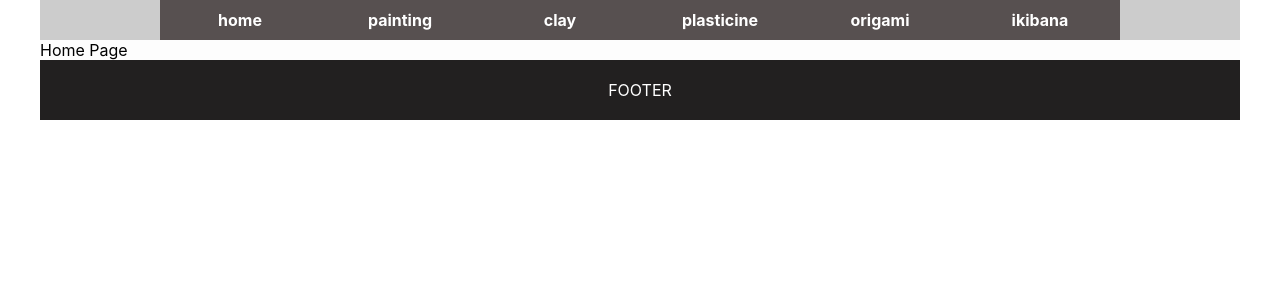
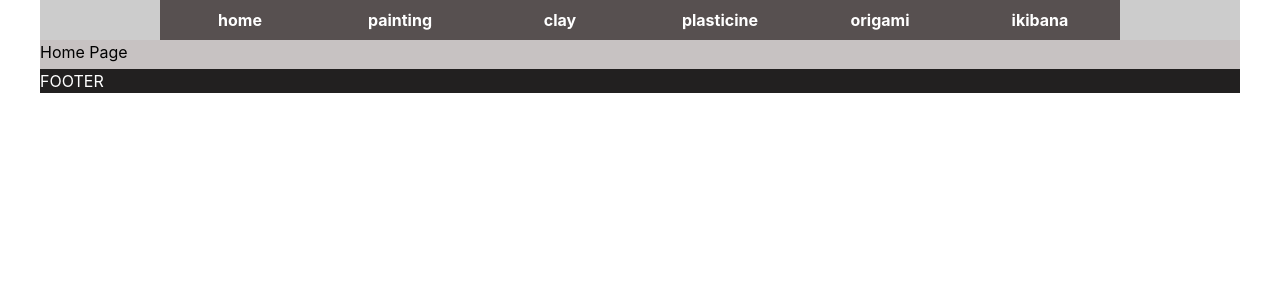
Before and after one commit to rRaijin/JackDaniels, a React (Create React App) app in the folder front-end/: page / in a window 1280 px wide. Shown: the top 300 px of the page. Built offline with nearby package versions, Linux system fonts and the light colour scheme.

Commit message:
reinstall npm & tailwind

```diff
--- /dev/null
+++ b/front-end/postcss.config.js
@@ -0,0 +1,6 @@
+module.exports = {
+  plugins: {
+    tailwindcss: {},
+    autoprefixer: {},
+  },
+}
--- a/front-end/src/App.tsx
+++ b/front-end/src/App.tsx
@@ -29,7 +29,7 @@ const App = () => {
                     <Route path='/ikibana' element={<Icibana />} />
                 </Routes>
                 <footer>
-                    <p style={{textAlign: 'center', padding: '20px'}}>FOOTER</p>
+                    <p className='mt-5'>FOOTER</p>
                 </footer>
             </Router>
         </div>
--- a/front-end/src/components/Picture.tsx
+++ b/front-end/src/components/Picture.tsx
@@ -10,10 +10,16 @@ const Picture = (props: IPictureProps) => {
     const { item } = props;
 
     return (
-        <img
-            src={`/pictures/${item.pictureFolder}/${item.pictureName}`}
-            className='w-full'
-            alt={item.pictureName}/>
+        <React.Fragment>
+            {
+                item ?
+                <img
+                    src={`/pictures/${item.pictureFolder}/${item.pictureName}`}
+                    className='w-full'
+                    alt={item.pictureName}/> :
+                <></>
+            }
+        </React.Fragment>
     );
 };
 
--- a/front-end/src/index.css
+++ b/front-end/src/index.css
@@ -1,3 +1,8 @@
+@tailwind base;
+@tailwind components;
+@tailwind utilities;
+
+
 body {
   margin: 0;
   font-family: -apple-system, BlinkMacSystemFont, 'Segoe UI', 'Roboto', 'Oxygen',
@@ -20,15 +25,15 @@ footer > p {
     color:white;
 }
 
-p {
+/* p {
     margin: 0;
-}
+} */
 
-main {
+/* main {
     margin: 0;
     padding: 0;
     background: rgb(253, 253, 253);
-}
+} */
 
 
 /* layout css */
--- a/front-end/src/pages/Clay.tsx
+++ b/front-end/src/pages/Clay.tsx
@@ -29,7 +29,7 @@ const Clay = () => {
     }, [dataFetched]);
 
     return (
-        <div className=''>
+        <div className='mt-5'>
             <PreloadedList
                 dataFetched={dataFetched}
                 errorMsg={errorMsg}
@@ -39,5 +39,314 @@ const Clay = () => {
     );
 };
 
+export default Clay;
 
-export default Clay;
+
+// colors: colors,
+
+//   screens: {
+//       'sm': '576px',
+//       'md': '768px',
+//       'lg': '992px',
+//       'xl': '1200px'
+//   },
+
+//   fonts: {
+//       // 'sans': [
+//       //     'system-ui',
+//       //     'BlinkMacSystemFont',
+//       //     '-apple-system',
+//       //     'Segoe UI',
+//       //     'Roboto',
+//       //     'Oxygen',
+//       //     'Ubuntu',
+//       //     'Cantarell',
+//       //     'Fira Sans',
+//       //     'Droid Sans',
+//       //     'Helvetica Neue',
+//       //     'sans-serif',
+//       // ],
+//       'serif': [
+//           'Montserrat',
+//           'sans-serif',
+//           'Constantia',
+//           'Lucida Bright',
+//           'Lucidabright',
+//           'Lucida Serif',
+//           'Lucida',
+//           'DejaVu Serif',
+//           'Bitstream Vera Serif',
+//           'Liberation Serif',
+//           'Georgia',
+//           'serif',
+//       ],
+//       // 'mono': [
+//       //     'Menlo',
+//       //     'Monaco',
+//       //     'Consolas',
+//       //     'Liberation Mono',
+//       //     'Courier New',
+//       //     'monospace',
+//       // ]
+//   },
+
+//   textSizes: {
+//       'xs': '12px',
+//       'sm': '14px',
+//       'base': '16px',
+//       'lg': '18px',
+//       'xl': '20px',
+//       '2xl': '24px',
+//       '3xl': '30px',
+//       '4xl': '36px',
+//       '5xl': '48px',
+//       '6xl': '60px'
+//   },
+
+//   fontWeights: {
+//       // 'hairline': 100,
+//       // 'thin': 200,
+//       // 'light': 300,
+//       'normal': 400,
+//       'medium': 500,
+//       // 'semibold': 600,
+//       'bold': 700,
+//       // 'extrabold': 800,
+//       // 'black': 900
+//   },
+
+//   leading: {
+//       'none': 1,
+//       'tight': 1.25,
+//       'normal': 1.5,
+//       'loose': 2
+//   },
+
+//   tracking: {
+//       'tight': '-0.05em',
+//       'normal': '0',
+//       'wide': '0.05em'
+//   },
+
+//   textColors: colors,
+
+//   backgroundColors: colors,
+
+//   backgroundSize: {
+//       'auto': 'auto',
+//       'cover': 'cover',
+//       'contain': 'contain'
+//   },
+
+//   borderWidths: {
+//       default: '1px',
+//       '0': '0',
+//       '2': '2px',
+//       '3': '3px',
+//       // '4': '4px',
+//       // '8': '8px',
+//   },
+
+//   borderColors: global.Object.assign({ default: colors['grey-light'] }, colors),
+
+//   borderRadius: {
+//       'none': '0',
+//       default: '4px',
+//       'lg': '8px',
+//       'full': '9999px'
+//   },
+
+//   width: {
+//       'auto': 'auto',
+//       '1': '1px',
+//       '2': '2px',
+//       '1/2': '50%',
+//       // '1/3': '33.33333%',
+//       // '2/3': '66.66667%',
+//       // '1/4': '25%',
+//       // '3/4': '75%',
+//       // '1/5': '20%',
+//       // '2/5': '40%',
+//       // '3/5': '60%',
+//       // '4/5': '80%',
+//       // '1/6': '16.66667%',
+//       // '5/6': '83.33333%',
+//       // '1/8': '12.5%',
+//       // '1/10': '10%',
+//       // '1/20': '5%',
+//       // '95p': '95%',
+//       'full': '100%',
+//       'screen': '100vw'
+//   },
+
+//   height: {
+//       'auto': 'auto',
+//       '1': '1px',
+//       '2': '2px',
+//       '1/2': '50%',
+//       '95p': '95%',
+//       'full': '100%',
+//       'screen': '100vh'
+//   },
+
+//   minWidth: {
+//       '0': '0',
+//       '1': '1px',
+//       '2': '2px',
+//       '1/4': '25%',
+//       '1/2': '50%',
+//       '3/4': '75%',
+//       'full': '100%'
+//   },
+
+//   minHeight: {
+//       '0': '0',
+//       '1': '1px',
+//       'full': '100%',
+//       'screen': '100vh'
+//   },
+
+//   maxWidth: {
+//       '4xs': '80px',
+//       'full': '100%'
+//   },
+
+//   maxHeight: {
+//       '4xs': '80px',
+//       'full': '100%',
+//       'screen': '100vh',
+//   },
+
+//   padding: {
+//       '0': '0',
+//       '1': '1px'
+//   },
+
+
+
+//   negativeMargin: {
+//       '0': '0',
+//       '1': '1px',
+//       '2': '2px'
+//   },
+
+//   shadows: {
+//       default: '0 2px 4px 0 rgba(0,0,0,0.10)',
+//       'md': '0 4px 8px 0 rgba(0,0,0,0.12), 0 2px 4px 0 rgba(0,0,0,0.08)',
+//       'md-light': '0 8px 16px 0 #00000007',
+//       'lg': '0 15px 30px 0 rgba(0,0,0,0.11), 0 5px 15px 0 rgba(0,0,0,0.08)',
+//       'lg2': '0 22px 30px 0 rgba(0,0,0,0.11), 0 5px 15px 0 rgba(0,0,0,0.08)',
+//       'xl':  '0 5px 50px 0 rgba(0,0,0,0.10), 0 5px 15px 0 rgba(0,0,0,0.0.08)',
+//       'inner': 'inset 0 2px 4px 0 rgba(0,0,0,0.06)',
+//       'outline': '0 0 0 3px rgba(52,144,220,0.5)',
+//       'gold': '-5px 5px 20px 0 #f2cb2766, 10px 5px 20px 0 #e29d0466',
+//       'chili': '-5px 5px 20px 0 #b54e3066, 10px 5px 20px 0 #90322366',
+//       'chili-light': '0px 10px 50px 0 #da897240',
+//       'white-light': '0 0 30px 0 rgba(0, 0, 0, 0.14)',
+//       'none': 'none'
+//   },
+
+//   zIndex: {
+//       'auto': 'auto',
+//       'n1': -1,
+//       '0':  0,
+//       '5': 5,
+//       // '10': 10,
+//       // '20': 20,
+//       // '30': 30,
+//       // '50': 50,
+//       // '51': 51,
+//       // '52': 52
+//   },
+
+//   opacity: {
+//       '0': '0',
+//       '25': '.25',
+//       '50': '.5',
+//       '75': '.75',
+//       '100': '1'
+//   },
+
+//   svgFill: {
+//       'current': 'currentColor'
+//   },
+
+//   svgStroke: {
+//       'current': 'currentColor'
+//   },
+
+//   modules: {
+//       appearance: ['responsive'],
+//       backgroundAttachment: ['responsive'],
+//       backgroundColors: ['responsive', 'hover', 'focus'],
+//       backgroundPosition: ['responsive'],
+//       backgroundRepeat: ['responsive'],
+//       backgroundSize: ['responsive'],
+//       borderCollapse: [],
+//       borderColors: ['responsive', 'hover', 'focus'],
+//       borderRadius: ['responsive'],
+//       borderStyle: ['responsive'],
+//       borderWidths: ['responsive'],
+//       cursor: ['responsive', 'hover'],
+//       display: ['responsive'],
+//       flexbox: ['responsive'],
+//       float: ['responsive'],
+//       fonts: ['responsive'],
+//       fontWeights: ['responsive', 'hover', 'focus'],
+//       height: ['responsive'],
+//       leading: ['responsive'],
+//       lists: ['responsive'],
+//       margin: ['responsive'],
+//       maxHeight: ['responsive'],
+//       maxWidth: ['responsive'],
+//       minHeight: ['responsive'],
+//       minWidth: ['responsive'],
+//       negativeMargin: ['responsive'],
+//       opacity: ['responsive'],
+//       outline: ['focus'],
+//       overflow: ['responsive'],
+//       padding: ['responsive'],
+//       pointerEvents: ['responsive'],
+//       position: ['responsive'],
+//       resize: ['responsive'],
+//       shadows: ['responsive', 'hover', 'focus'],
+//       svgFill: [],
+//       svgStroke: [],
+//       tableLayout: ['responsive'],
+//       textAlign: ['responsive'],
+//       textColors: ['responsive', 'hover', 'focus'],
+//       textSizes: ['responsive'],
+//       textStyle: ['responsive', 'hover', 'focus'],
+//       tracking: ['responsive'],
+//       userSelect: ['responsive'],
+//       verticalAlign: ['responsive'],
+//       visibility: ['responsive'],
+//       whitespace: ['responsive'],
+//       width: ['responsive'],
+//       zIndex: ['responsive']
+//   },
+
+//   plugins: [
+//       require('tailwindcss/plugins/container')({
+//           // center: true,
+//       }),
+//       gradient({
+//           gradients: {
+//               'iron':           ['rgba(0, 0, 0, 0.2)', 'rgba(255, 255, 255, 0.2)'],
+//               'iron-light':     ['rgba(0, 0, 0, 0.1)', 'rgba(255, 255, 255, 0.2)'],
+//               'iron-revers':    ['rgba(255, 255, 255, 0.2)', 'rgba(0, 0, 0, 0.2)'],
+//               'gold':           ['to right', '#f4d44c', '#eca404'],
+//               'gold-light':     ['to right', '#f8e287', '#d8b20d'],
+//               'chili':          ['to right', '#d25a46', '#943424'],
+//               'chili-light':    ['to right', '#dc7f6f', '#b9412d'],
+//           },
+//           variants: ['responsive', 'hover']
+//       })
+//   ],
+
+//   options: {
+//       prefix: '',
+//       important: false,
+//       separator: ':'
+//   }
+// };
--- /dev/null
+++ b/front-end/tailwind.config.js
@@ -0,0 +1,13 @@
+module.exports = {
+  content: [
+    "./src/**/*.{js,jsx,ts,tsx}",
+  ],
+  theme: {
+    extend: {
+      margin: {
+        '5': '5px',
+      }
+    },
+  },
+  plugins: [],
+}
```
Also changed, not shown: front-end/package.json (+4 -8 lines), 1 other file (tests, documents, lock files or other folders). Lines whose indentation alone changed are shown as unchanged.
